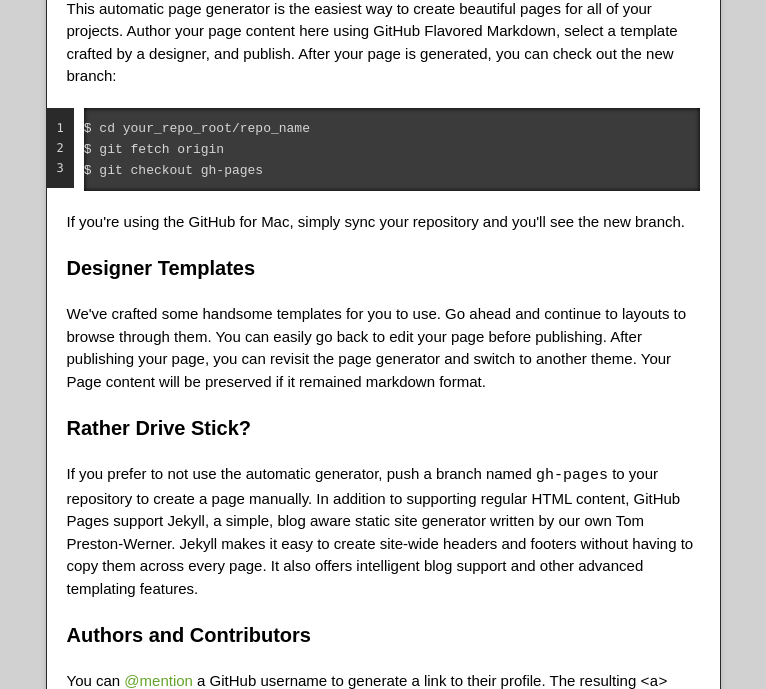
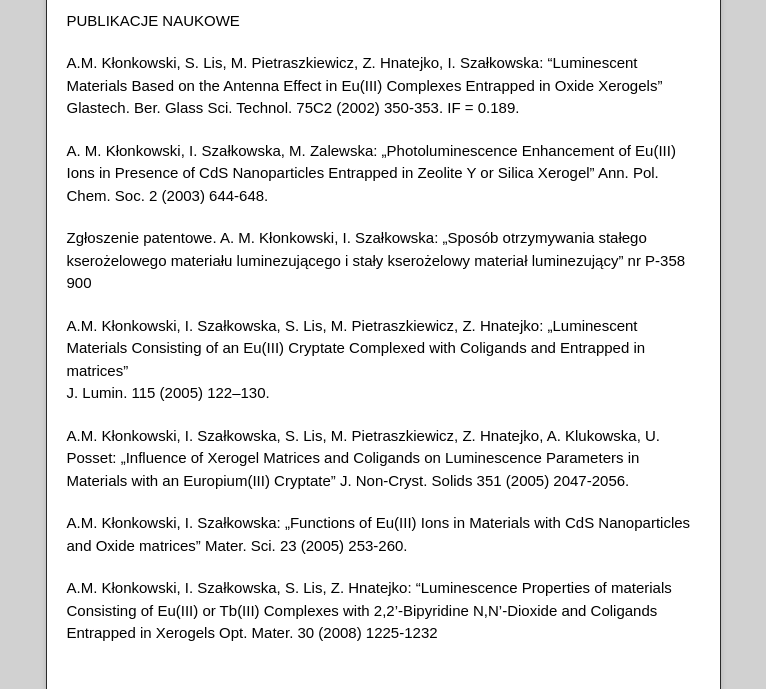
Before and after one commit to iszalkowska/DOROBEK-NAUKOWY, a plain HTML site: page index.html in a window 1280 px wide. Shown: the part 325-1014 px from the top of the page, without its empty margins (257-1023 px from the left). Drawn offline with nearby package versions, Linux system fonts and the light colour scheme.

```diff
--- a/index.html
+++ b/index.html
@@ -36,37 +36,40 @@
         <span class="blc"></span><span class="trc"></span>
         </div>
         <article class="markdown-body">
-          <h3>
-<a name="welcome-to-github-pages" class="anchor" href="#welcome-to-github-pages"><span class="octicon octicon-link"></span></a>Welcome to GitHub Pages.</h3>
+          <h1>
+<a name="dorobek-naukowy" class="anchor" href="#dorobek-naukowy"><span class="octicon octicon-link"></span></a>DOROBEK-NAUKOWY</h1>
 
-<p>This automatic page generator is the easiest way to create beautiful pages for all of your projects. Author your page content here using GitHub Flavored Markdown, select a template crafted by a designer, and publish. After your page is generated, you can check out the new branch:</p>
+<p>PUBLIKACJE NAUKOWE</p>
 
-<pre><code>$ cd your_repo_root/repo_name
-$ git fetch origin
-$ git checkout gh-pages
-</code></pre>
+<p>A.M. Kłonkowski, S. Lis, M. Pietraszkiewicz, Z. Hnatejko, I. Szałkowska:
+“Luminescent Materials Based on the Antenna Effect in Eu(III) Complexes Entrapped in Oxide Xerogels”
+Glastech. Ber. Glass Sci. Technol. 75C2 (2002) 350-353. IF = 0.189.</p>
 
-<p>If you're using the GitHub for Mac, simply sync your repository and you'll see the new branch.</p>
+<p>A. M. Kłonkowski, I. Szałkowska, M. Zalewska:
+„Photoluminescence Enhancement of Eu(III) Ions in Presence of CdS Nanoparticles Entrapped in Zeolite Y or Silica Xerogel”
+Ann. Pol. Chem. Soc. 2 (2003) 644-648. </p>
 
-<h3>
-<a name="designer-templates" class="anchor" href="#designer-templates"><span class="octicon octicon-link"></span></a>Designer Templates</h3>
+<p>Zgłoszenie patentowe. A. M. Kłonkowski, I. Szałkowska:
+„Sposób otrzymywania stałego kserożelowego materiału luminezującego  i stały kserożelowy materiał luminezujący”
+nr P-358 900</p>
 
-<p>We've crafted some handsome templates for you to use. Go ahead and continue to layouts to browse through them. You can easily go back to edit your page before publishing. After publishing your page, you can revisit the page generator and switch to another theme. Your Page content will be preserved if it remained markdown format.</p>
+<p>A.M. Kłonkowski, I. Szałkowska, S. Lis, M. Pietraszkiewicz, Z. Hnatejko:
+ „Luminescent Materials Consisting of an Eu(III) Cryptate Complexed with Coligands
+ and Entrapped in matrices”<br>
+J. Lumin. 115 (2005) 122–130.</p>
 
-<h3>
-<a name="rather-drive-stick" class="anchor" href="#rather-drive-stick"><span class="octicon octicon-link"></span></a>Rather Drive Stick?</h3>
+<p>A.M. Kłonkowski, I. Szałkowska, S. Lis, M. Pietraszkiewicz, Z. Hnatejko,
+ A. Klukowska, U. Posset:
+„Influence of Xerogel Matrices and Coligands on Luminescence Parameters in Materials with an Europium(III) Cryptate”
+J. Non-Cryst. Solids 351 (2005) 2047-2056.</p>
 
-<p>If you prefer to not use the automatic generator, push a branch named <code>gh-pages</code> to your repository to create a page manually. In addition to supporting regular HTML content, GitHub Pages support Jekyll, a simple, blog aware static site generator written by our own Tom Preston-Werner. Jekyll makes it easy to create site-wide headers and footers without having to copy them across every page. It also offers intelligent blog support and other advanced templating features.</p>
+<p>A.M. Kłonkowski, I. Szałkowska:
+„Functions of Eu(III) Ions in Materials with CdS Nanoparticles and Oxide matrices”
+Mater. Sci. 23 (2005) 253-260.</p>
 
-<h3>
-<a name="authors-and-contributors" class="anchor" href="#authors-and-contributors"><span class="octicon octicon-link"></span></a>Authors and Contributors</h3>
-
-<p>You can <a href="https://github.com/blog/821" class="user-mention">@mention</a> a GitHub username to generate a link to their profile. The resulting <code>&lt;a&gt;</code> element will link to the contributor's GitHub Profile. For example: In 2007, Chris Wanstrath (<a href="https://github.com/defunkt" class="user-mention">@defunkt</a>), PJ Hyett (<a href="https://github.com/pjhyett" class="user-mention">@pjhyett</a>), and Tom Preston-Werner (<a href="https://github.com/mojombo" class="user-mention">@mojombo</a>) founded GitHub.</p>
-
-<h3>
-<a name="support-or-contact" class="anchor" href="#support-or-contact"><span class="octicon octicon-link"></span></a>Support or Contact</h3>
-
-<p>Having trouble with Pages? Check out the documentation at <a href="http://help.github.com/pages">http://help.github.com/pages</a> or contact <a href="mailto:support@github.com">support@github.com</a> and we’ll help you sort it out.</p>
+<p>A.M. Kłonkowski, I. Szałkowska, S. Lis, Z. Hnatejko:
+“Luminescence Properties of materials Consisting of Eu(III) or Tb(III) Complexes with 2,2’-Bipyridine N,N’-Dioxide and Coligands Entrapped in Xerogels
+Opt. Mater. 30 (2008) 1225-1232</p>
         </article>
       </div>
     </div>
```
Also changed, not shown: params.json (+1 -1 lines).
